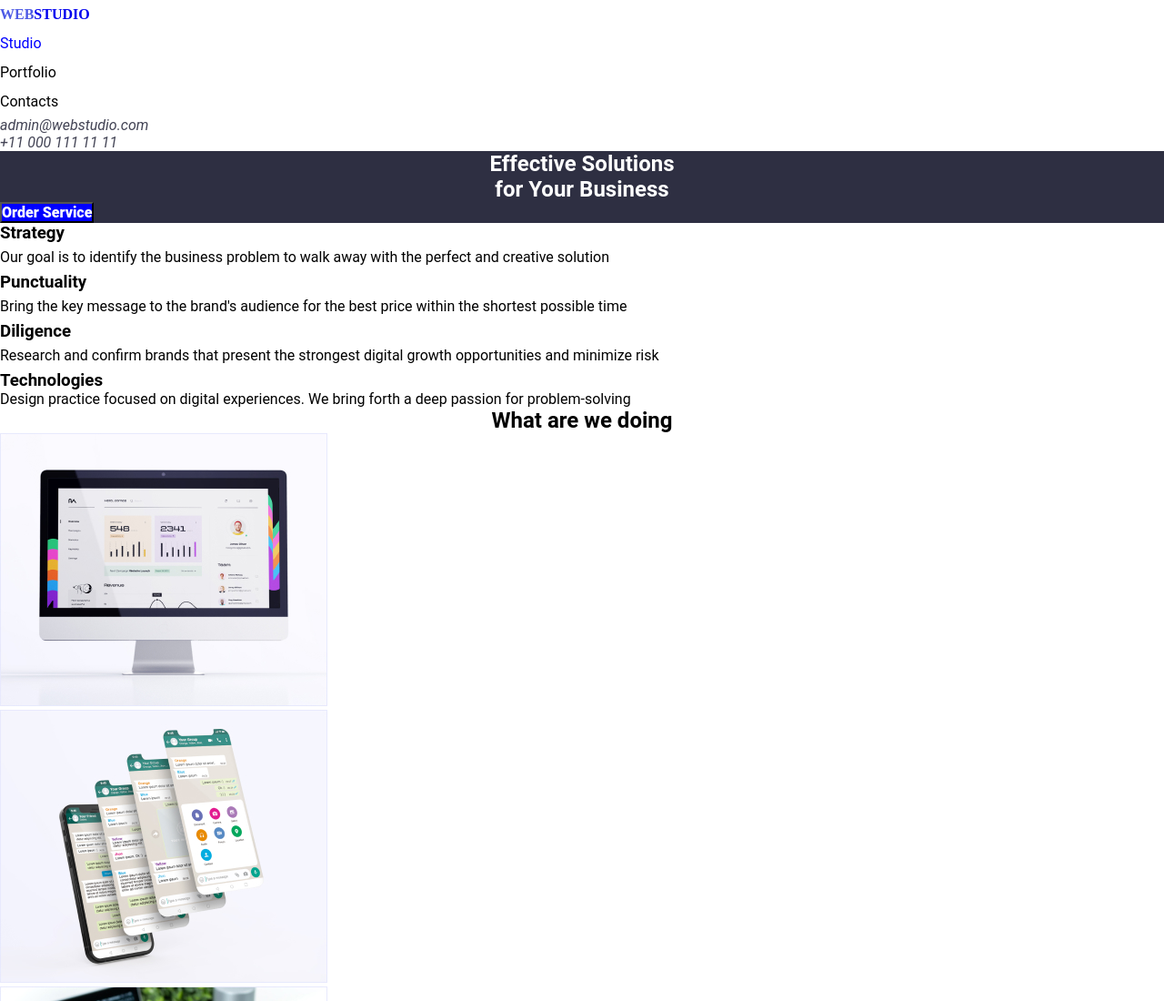
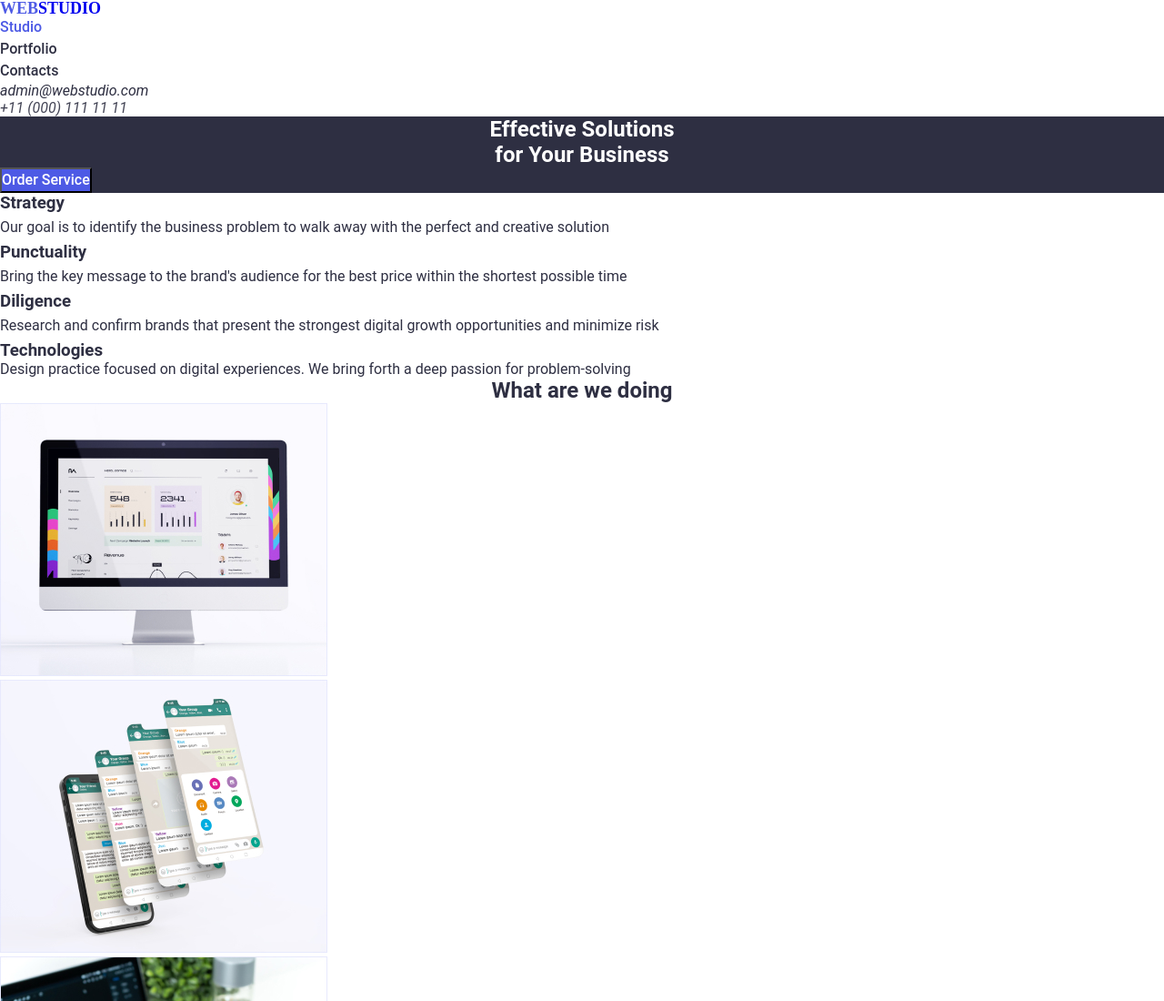
Before and after one commit to Sethsky-28/goit-markup-hw-02, a plain HTML site: page portfolio.html in a window 1280 px wide. Shown: the top 1100 px of the page at 91% size. Drawn offline with Linux system fonts and the light colour scheme.

Commit message:
nav hero css

```diff
--- a/css/styles.css
+++ b/css/styles.css
@@ -6,6 +6,7 @@
 
 body {
     font-family: 'roboto';
+    color: #2E2F42;
 }
 
 .web {
@@ -15,8 +16,8 @@ body {
 .nav-logo {
     font-family: 'raleway extrabold';
     font-weight: 800;
-    font-size: 16px;
-    line-height: 2em;
+    font-size: 18px;
+    line-height: 1em;
 }
 
 .nav-logo {
@@ -30,28 +31,30 @@ body {
 }
 
 .nav-list-item-studio {
-    color: blue;
+    color: #4D5AE5;
     font-family: 'roboto';
     font-size: 16px;
-    font-weight: 400;
-    line-height: 2em;;
+    font-weight: 500;
+    line-height: 1.5em;;
 }
 
 .nav-list-item-portfolio,
 .nav-list-item-contacts {
     font-family: 'roboto';
     font-size: 16px;
-    font-weight: 400;
-    color: black;
-    line-height: 2em;
+    font-weight: 500;
+    color: #2E2F42;
+    line-height: 1.5em;
 }
 
 .address-lists-item-email {
     text-decoration: none;
-    color: #434455;
+    color: #2E2F42;
     font family;'roboto';
     font size: 16px;
-    line height: 2em;
+    font weight: 400;
+    font style: normal;
+    line height: 1.5em;
 }
 
 .address-lists-item-tel {
@@ -59,7 +62,9 @@ body {
     color: #434455;
     font family; 'roboto';
     font size: 16px;
-    line height: 2em;
+    font weight: 400;
+    font style: normal;
+    line height: 1.5em;
 }
 
 .hero {
@@ -75,10 +80,11 @@ body {
 
 .hero-section-button {
     color: white;
-    background-color: blue;
+    background-color: #4D5AE5;
     font-family: 'roboto';
-    font-weight: 800;
+    font-weight: 500;
     font-size: 16px;
+    line-height: 1.5em;
 }
 
 .main-strategy {
```
Also changed, not shown: portfolio.html (+1 -1 lines).
